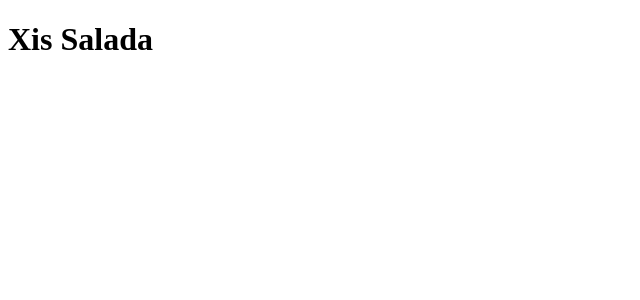
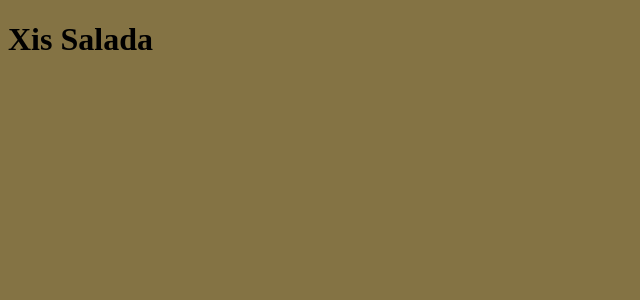
Before and after one commit to KimCidDev/RocketNotes-Explorer, a React (Vite) app in the folder Rocketnotes/: page / in a window 1280 px wide. Shown: the top 300 px of the page, without its empty margins (0-640 px from the left). Built offline with nearby package versions, Linux system fonts and the light colour scheme.

Commit message:
organizing directories

```diff
--- a/Rocketnotes/src/App.jsx
+++ /dev/null
@@ -1,7 +0,0 @@
-export default function App () {
-
-
-  return (
-    <h1> Xis Salada</h1>
-  )
-}
--- a/Rocketnotes/src/main.jsx
+++ b/Rocketnotes/src/main.jsx
@@ -1,9 +1,9 @@
 import React from 'react'
 import ReactDOM from 'react-dom/client'
-import App from './App.jsx'
+import { Details }  from './pages/Details'
 
 ReactDOM.createRoot(document.getElementById('root')).render(
   <React.StrictMode>
-    <App />
+    <Details />
   </React.StrictMode>,
 )
--- /dev/null
+++ b/Rocketnotes/src/pages/Details/index.jsx
@@ -0,0 +1,9 @@
+import "./styles.css"
+
+export function Details () {
+
+
+  return (
+    <h1> Xis Salada</h1>
+  )
+}
--- /dev/null
+++ b/Rocketnotes/src/pages/Details/styles.css
@@ -0,0 +1,3 @@
+body {
+  background-color: #847344
+}
```
